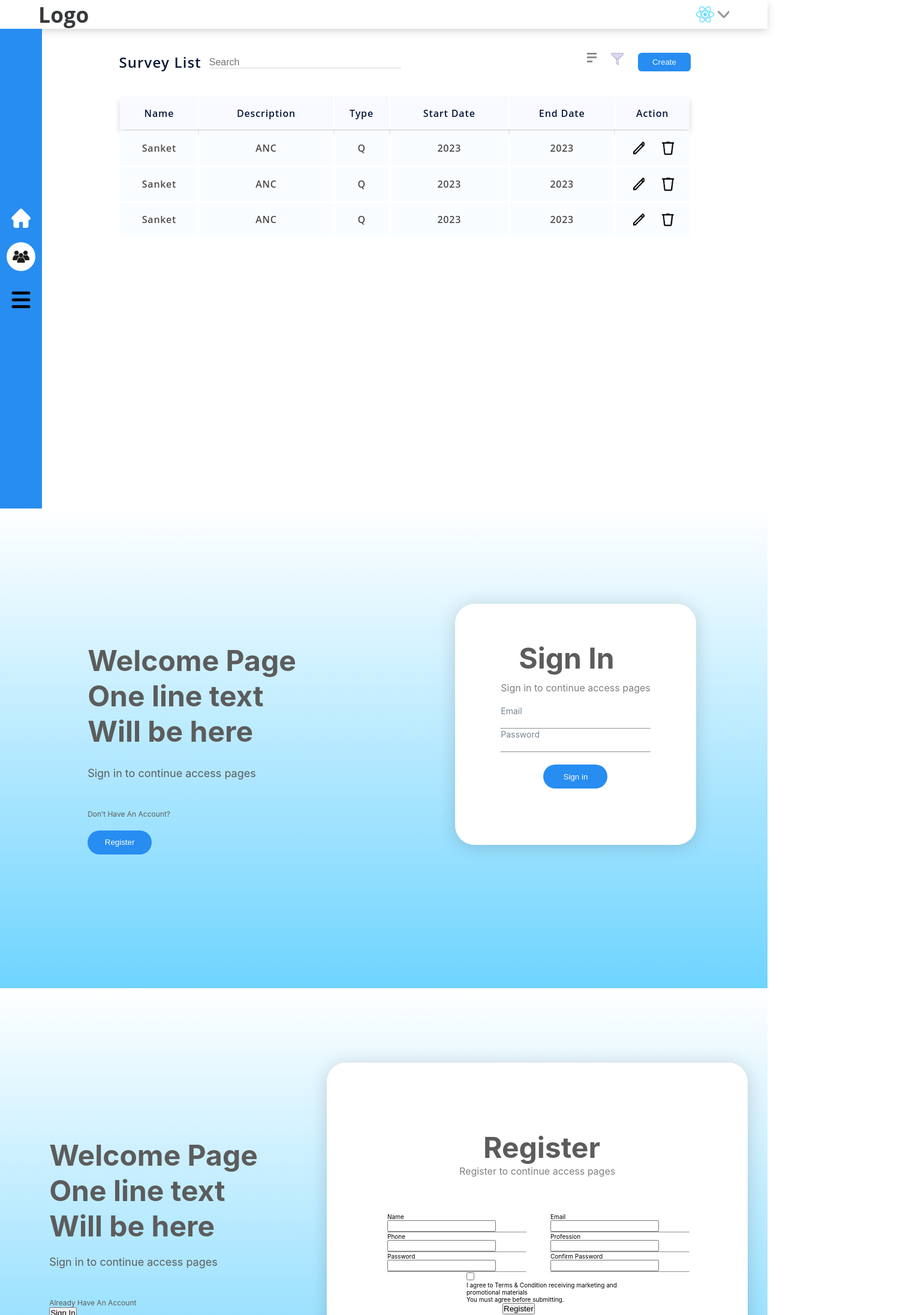
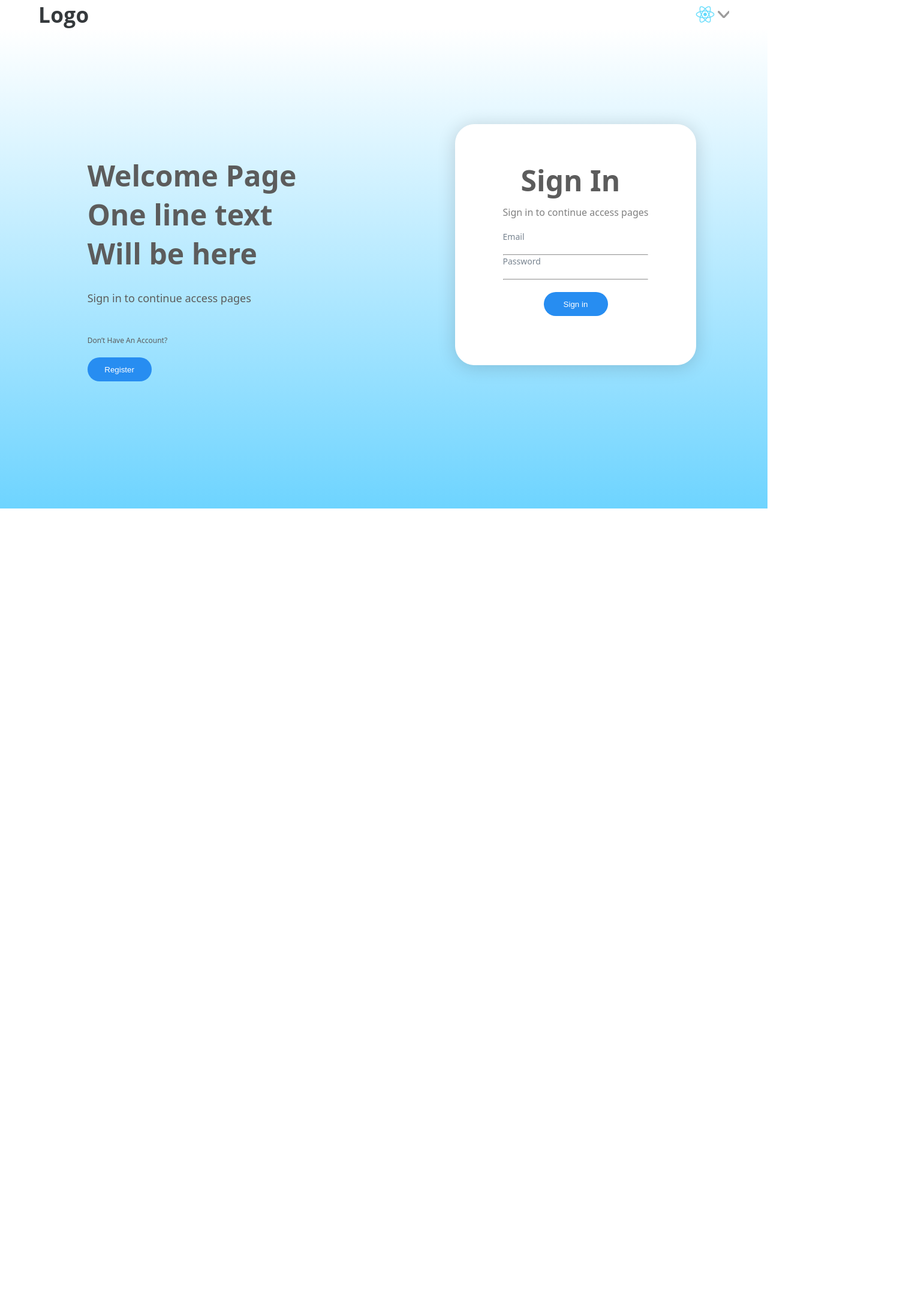
Before and after one commit to shubham34rathod/Project_Survey, a React (Create React App) app in the folder FrontEnd/: page / in a window 1280 px wide. Shown: the top 2193 px of the page at 60% size, 1506 px wide, since content can reach past the window. After the commit the page ends 848 px from the top, so only its background shows below. Built offline with nearby package versions, Linux system fonts and the light colour scheme.

Commit message:
To check the result

```diff
--- a/FrontEnd/src/App.css
+++ b/FrontEnd/src/App.css
@@ -6,6 +6,7 @@
 
 body{
     font-size: 62.5%;
+    font-family: system-ui, -apple-system, BlinkMacSystemFont, 'Segoe UI', Roboto, Oxygen, Ubuntu, Cantarell, 'Open Sans', 'Helvetica Neue', sans-serif;
 }
 
 .App{
--- a/FrontEnd/src/App.js
+++ b/FrontEnd/src/App.js
@@ -5,15 +5,21 @@
 import SignIn from './Pages/SignIn';
 import Register from './Pages/Register'
 import SurveyList from './Pages/SurveyList';
+import Sidebar from './Pages/Sidebar';
+import PreviewSurvey from './Pages/PreviewSurvey';
+import Theme from './Pages/Theme';
 
 function App() {
   return (
     <div className="App">
       <Header/>
-      <SurveyList/>
-      <SignIn></SignIn>
-      <Register></Register>
+      {/* <Sidebar/> */}
+      {/* <SurveyList/> */}
+      <SignIn/>
+      {/* <Register/> */}
       {/* <CreateSurvey/> */}
+      {/* <PreviewSurvey/> */}
+      {/* <Theme/> */}
     </div>
   );
 }
```
